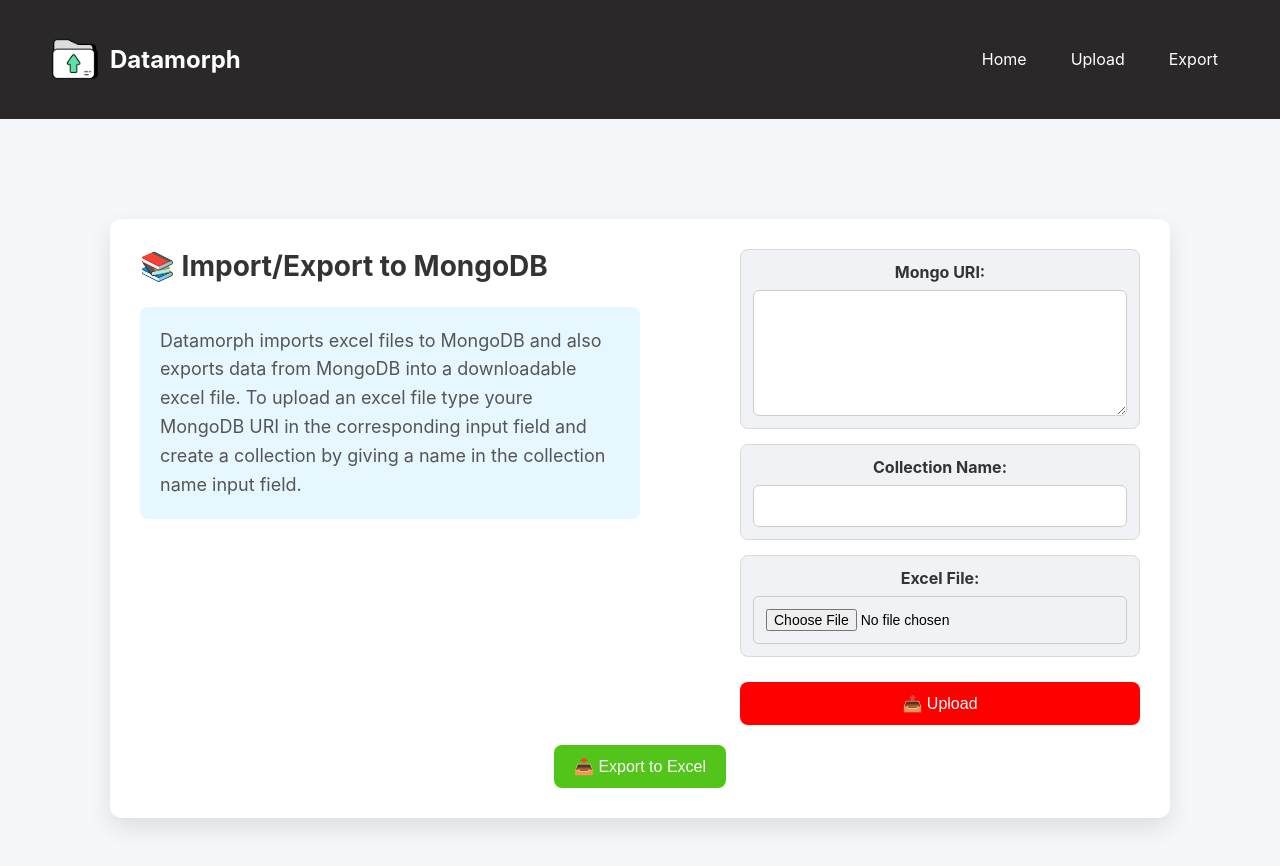
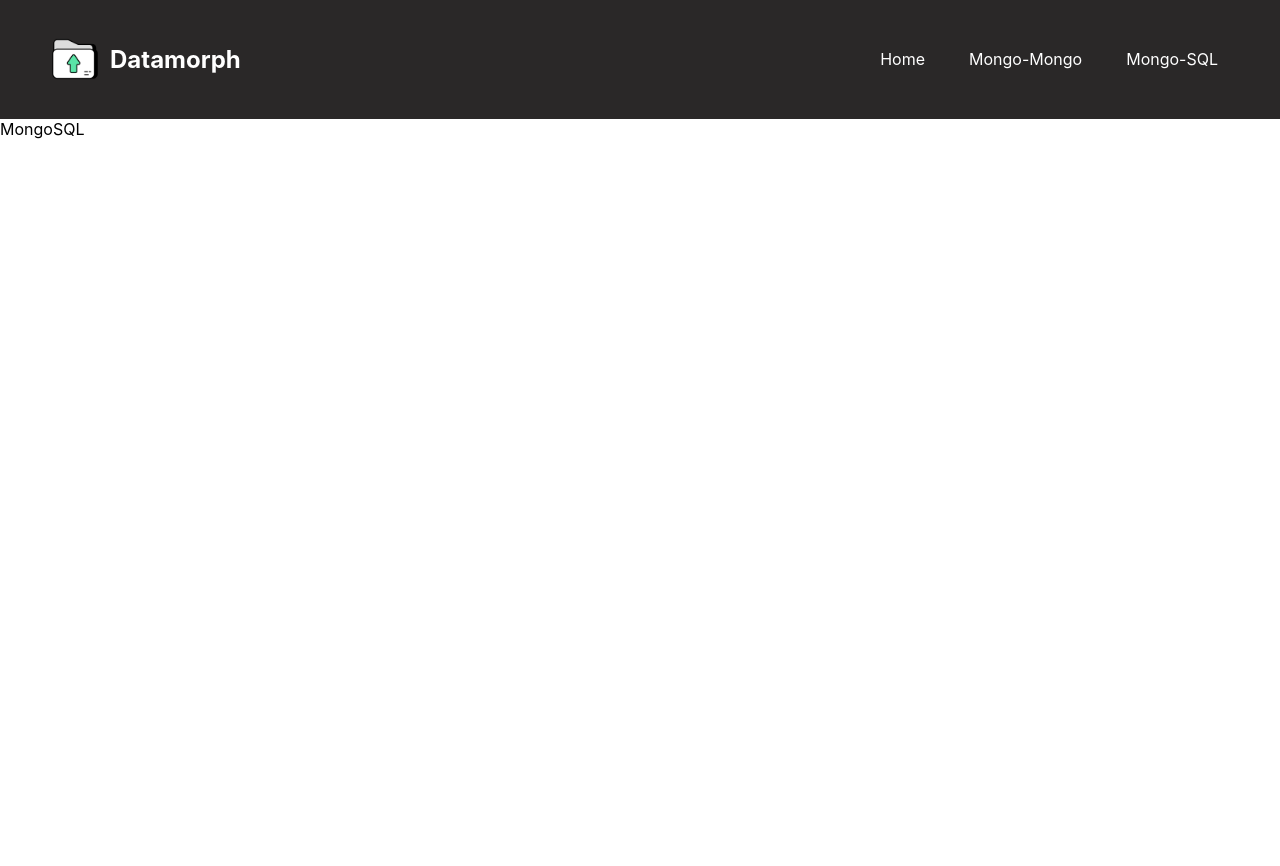
Before and after one commit to N00rAhmed/Import-Export-Tool, a React (Create React App) app: page /mongosql in a window 1280 px wide. Shown: the top 866 px of the page. After the commit the page ends 800 px from the top, so only its background shows below. Built offline with nearby package versions, Linux system fonts and the light colour scheme.

Commit message:
added routing for diffrent pages

```diff
--- a/package.json
+++ b/package.json
@@ -7,6 +7,7 @@
     "cra-template": "1.2.0",
     "react": "^19.0.0",
     "react-dom": "^19.0.0",
+    "react-router-dom": "^7.8.1",
     "react-scripts": "5.0.1",
     "web-vitals": "^4.2.4"
   },
--- /dev/null
+++ b/src/Mongo.js
@@ -0,0 +1,9 @@
+import React from 'react'
+
+function Mongo() {
+  return (
+    <div>Mongo</div>
+  )
+}
+
+export default Mongo
--- /dev/null
+++ b/src/MongoSQL.js
@@ -0,0 +1,9 @@
+import React from 'react'
+
+function MongoSQL() {
+  return (
+    <div>MongoSQL</div>
+  )
+}
+
+export default MongoSQL
--- a/src/Navbar.js
+++ b/src/Navbar.js
@@ -1,23 +1,21 @@
-import React from 'react'
-import './styles/navbar.css';
+import React from "react";
+import { Link } from "react-router-dom";
+import "./styles/navbar.css";
+
 function Navbar() {
   return (
-    <div>
     <nav className="navbar">
       <div className="logo">
         <img src="/logo.png" alt="Logo" />
-                {/* <h1>Excel-Mongo Uploader</h1> */}
         <h1>Datamorph</h1>
       </div>
       <ul className="nav-links">
-                <li><a href="/">Home</a></li>
-                <li><a href="#upload">Upload</a></li>
-                <li><a href="#export">Export</a></li>
+        <li><Link to="/">Home</Link></li>
+        <li><Link to="/mongo">Mongo-Mongo</Link></li>
+        <li><Link to="/mongosql">Mongo-SQL</Link></li>
       </ul>
     </nav>
-
-    </div>
-  )
+  );
 }
 
-export default Navbar
+export default Navbar;
--- /dev/null
+++ b/src/Routers.js
@@ -0,0 +1,21 @@
+import React from "react";
+import { BrowserRouter, Routes, Route } from "react-router-dom";
+import Navbar from "./Navbar";
+import Home from "./App";
+import Mongo from "./Mongo";
+import MongoSQL from "./MongoSQL";
+
+function Routers() {
+  return (
+    <BrowserRouter>
+      <Navbar />
+      <Routes>
+        <Route path="/" element={<Home />} />
+        <Route path="/mongo" element={<Mongo />} />
+        <Route path="/mongosql" element={<MongoSQL />} />
+      </Routes>
+    </BrowserRouter>
+  );
+}
+
+export default Routers;
--- a/src/index.js
+++ b/src/index.js
@@ -1,18 +1,14 @@
-import React from 'react';
-import ReactDOM from 'react-dom/client';
-import './index.css';
-import App from './App';
-import reportWebVitals from './reportWebVitals';
-import Navbar from './Navbar';
-const root = ReactDOM.createRoot(document.getElementById('root'));
+import React from "react";
+import ReactDOM from "react-dom/client";
+import "./index.css";
+import reportWebVitals from "./reportWebVitals";
+import Routers from "./Routers";
+
+const root = ReactDOM.createRoot(document.getElementById("root"));
 root.render(
   <React.StrictMode>
-    <Navbar/>
-    <App />
+    <Routers />
   </React.StrictMode>
 );
 
-// If you want to start measuring performance in your app, pass a function
-// to log results (for example: reportWebVitals(console.log))
-// or send to an analytics endpoint. Learn more: https://bit.ly/CRA-vitals
 reportWebVitals();
```
Also changed, not shown: MongoURI.txt (added), 1 other file (tests, documents, lock files or other folders). Lines whose indentation alone changed are shown as unchanged.
